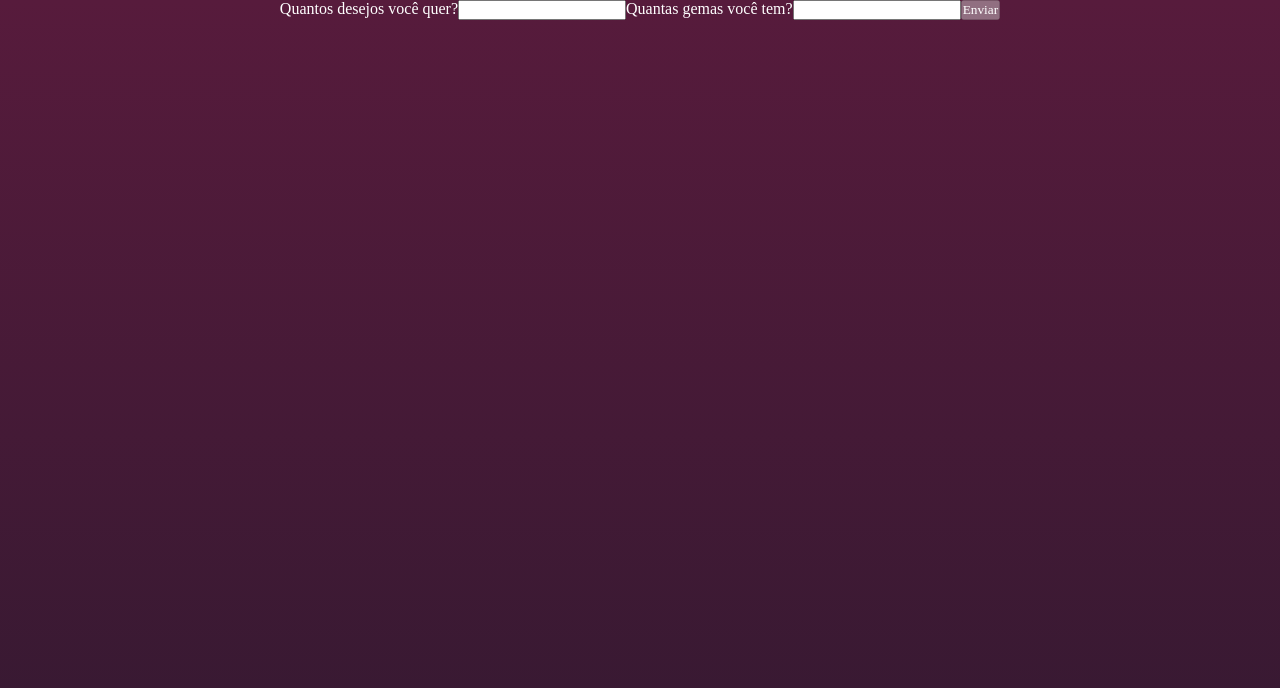
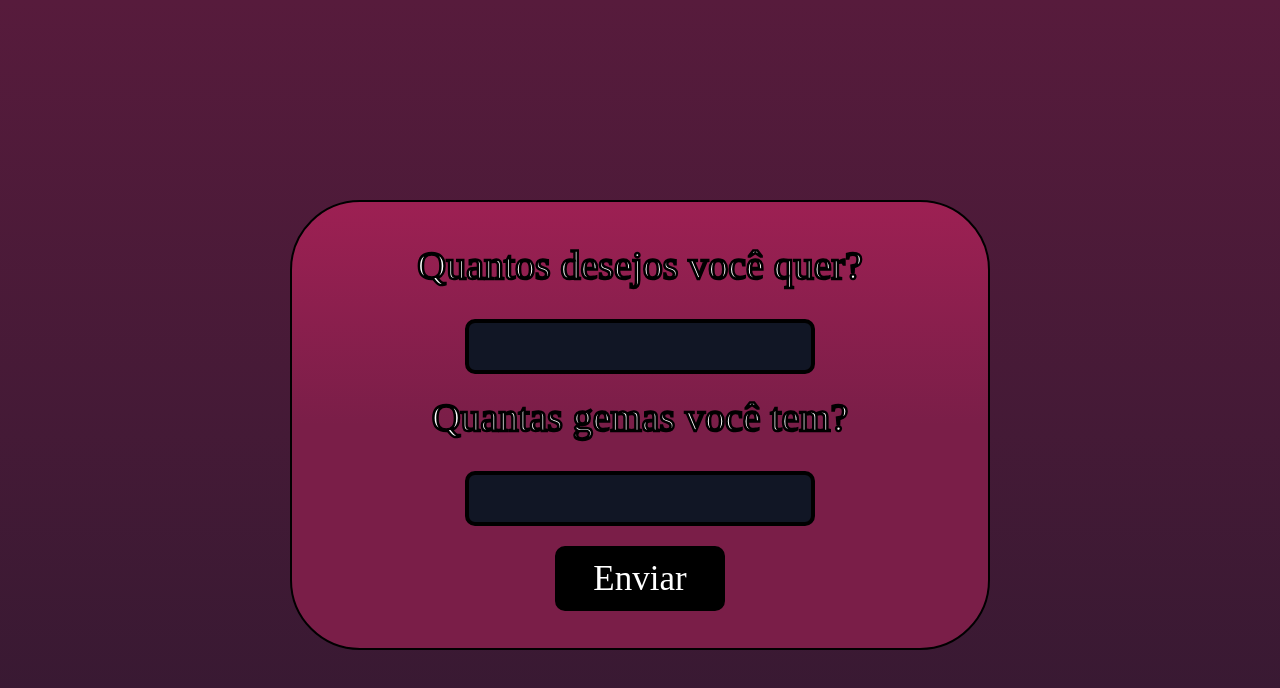
Before and after one commit to EsdrasThiago/genshin-project, a React (Create React App) app in the folder my-app/: page /calculador in a window 1280 px wide. Shown: the top 688 px of the page. Built offline with nearby package versions, Linux system fonts and the light colour scheme; sample sign-in values are in the browser's storage; a web font is replaced by a local one.

Commit message:
Site stylezado

```diff
--- a/my-app/src/App.css
+++ b/my-app/src/App.css
@@ -51,9 +51,42 @@ body {
     margin-bottom: 5px;
 }
 
+.calculator__form {
+    display: flex;
+    flex-direction: column;
+    align-items: center;
+    margin-top: 5vh;
+    gap: 20px;
+}
+
+.calculator__form p {
+    -webkit-text-stroke: 2.5px black;
+    font-size: 40px;
+    font-style: normal;
+    margin-bottom: 10px;
+}
+
+.calculator__form input {
+    background-color: #111625;
+    text-align: center;
+    font-size: 30px;
+    box-shadow: 0 0 0 0;
+    outline: 0;
+    border: 4px solid black;
+    width: 350px;
+    height: 55px;
+    border-radius: 10px;
+}
+
+#loading {
+    -webkit-text-stroke: 3px black;
+    font-size: 50px;
+    font-style: normal;
+    margin-top: 300px;
+}
+
 .login__form input {
     background-color: #111625;
-    /* border: 0 none; */
     text-align: center;
     font-size: 30px;
     box-shadow: 0 0 0 0;
@@ -65,7 +98,9 @@ body {
     margin-bottom: 20px;
 }
 
-.login__form button {
+
+.button {
+    transition: 700ms;
     background-color: #111625;
     font-size: 35px;
     width: 170px;
@@ -74,7 +109,37 @@ body {
     border-radius: 10px;
 }
 
-.login__form button:hover {
+.button:hover {
     transition: 700ms;
     background-color: #111630;
 }
+
+.invalid__button {
+    background-color: black;
+    font-size: 35px;
+    width: 170px;
+    height: 65px;
+    border: 4px solid black;
+    border-radius: 10px;
+}
+
+.results {
+    display: flex;
+    flex-direction: column;
+    align-items: center;
+    margin-top: 13vh;
+}
+
+.results h1 {
+    -webkit-text-stroke: 2.5px black;
+    font-size: 30px;
+    font-style: normal;
+    margin-bottom: 200px;
+}
+
+/* .results button{
+    display: flex;
+    flex-direction: column-reverse;
+    align-items: center;
+    margin-top: 150px;
+} */
--- a/my-app/src/components/Absence.jsx
+++ b/my-app/src/components/Absence.jsx
@@ -8,9 +8,9 @@ class Absence extends Component {
   render () {
     const { value, user } = this.props;
     return (
-        <section>
+        <section className="results">
             <h1>{`Faltam ${value} gemas ${user}!`}</h1>
-            <button type="button" onClick={ this.buttonClick }>Voltar</button>
+            <button type="button" onClick={ this.buttonClick } className="button">Voltar</button>
         </section>
     );
   }
--- a/my-app/src/components/Loading.jsx
+++ b/my-app/src/components/Loading.jsx
@@ -4,7 +4,7 @@ class Loading extends Component {
   render () {
     return (
         <section>
-            <h1>Carregando...</h1>
+            <h1 id="loading">Carregando...</h1>
         </section>
     );
   }
--- a/my-app/src/components/Over.jsx
+++ b/my-app/src/components/Over.jsx
@@ -8,9 +8,9 @@ class Over extends Component {
   render () {
       const { value, user } = this.props;
     return (
-        <section>
+        <section className="results">
             <h1>{`Sobram ${value} gemas ${user}!`}</h1>
-            <button type="button" onClick={ this.buttonClick }>Voltar</button>
+            <button type="button" onClick={ this.buttonClick } className="button">Voltar</button>
         </section>
     );
   }
--- a/my-app/src/components/Perfect.jsx
+++ b/my-app/src/components/Perfect.jsx
@@ -8,9 +8,9 @@ class Perfect extends Component {
   render () {
     const { user } = this.props;
     return (
-        <section>
+        <section className="results">
             <h1>{`NÃO SOBRA NEM FALTA NADA ${user.toUpperCase()}!`}</h1>
-            <button type="button" onClick={ this.buttonClick }>Voltar</button>
+            <button type="button" onClick={ this.buttonClick } className="button">Voltar</button>
         </section>
     );
   }
--- a/my-app/src/pages/Calculator.jsx
+++ b/my-app/src/pages/Calculator.jsx
@@ -57,7 +57,7 @@ class Calculator extends Component {
     const { absence, over, perfect, value, user, loading } = this.state;
     const { history } = this.props;
     return (
-        <section>
+        <section className="box">
             {loading && <Loading />}
             {absence && <Absence value={ value } user={ user } history={ history }/>}
             {over && <Over value={ value } user={ user } history={ history }/>}
--- a/my-app/src/pages/Forms.jsx
+++ b/my-app/src/pages/Forms.jsx
@@ -28,7 +28,7 @@ class Forms extends Component {
 
     buttonValidation = () => {
         const { destiny } = this.state;
-        if ( destiny > 0) {
+        if ( destiny > 0 ) {
             this.setState({
                 isDisabled: false,
             })
@@ -50,6 +50,10 @@ class Forms extends Component {
         const { destiny, gems } = this.state;
         const { dispatch, history } = this.props;
         const destinyConvert = destiny * 160
+        if ( gems === '') {
+            const obj = {destinyConvert, gems: 0}
+            return obj;
+        }
         const obj = {destinyConvert, gems}
         dispatch(saveValues(obj))
         history.push('/resultado')
@@ -58,18 +62,18 @@ class Forms extends Component {
   render () {
       const { destiny, gems, isDisabled, loading } = this.state;
     return (
-        <section>
+        <section className="box">
             {loading
             ? <Loading />
-            : <section>
+            : ( <section className="calculator__form">
 
-            Quantos desejos você quer?
+            <p>Quantos desejos você quer?</p>
             <input
             type="number"
             name="destiny"
             value={ destiny }
             onChange={ this.onInputChange }/>
-            Quantas gemas você tem?
+            <p>Quantas gemas você tem?</p>
             <input
             type="number"
             name="gems"
@@ -77,13 +81,14 @@ class Forms extends Component {
             onChange={ this.onInputChange }/>
             <button
             type="button"
+            className={ isDisabled ? "invalid__button" : "button"}
             disabled={ isDisabled }
             onClick={ this.onClick }
             >
                 Enviar
             </button>
     </section>
-    }
+    )}
         </section>
         );
     }
--- a/my-app/src/pages/Login.jsx
+++ b/my-app/src/pages/Login.jsx
@@ -24,8 +24,9 @@ class Login extends Component {
 
     buttonValidation = () => {
         const { name } = this.state;
-        const maxLength = 3
-        if ( name.length > maxLength) {
+        const minLength = 3
+        const maxLength = 7
+        if ( name.length > minLength && name.length <= maxLength) {
             this.setState({
                 isDisabled: false,
             })
@@ -60,6 +61,7 @@ class Login extends Component {
             onChange={ this.onInputChange }
             />
             <button
+            className={ isDisabled ? "invalid__button" : "button"}
             type="button"
             onClick={ this.onClick }
             disabled={ isDisabled }
--- a/my-app/src/pages/NotFound.jsx
+++ b/my-app/src/pages/NotFound.jsx
@@ -7,10 +7,12 @@ class NotFound extends Component {
     }
   render () {
     return (
-        <section>
+      <div className="box">
+        <section className="results">
             <h1>Página não encontrada...</h1>
-            <button type="button" onClick={ this.buttonClick }>Voltar</button>
+            <button type="button" onClick={ this.buttonClick } className="button">Voltar</button>
         </section>
+      </div>
     );
   }
 }
--- a/my-app/src/pages/NotLogged.jsx
+++ b/my-app/src/pages/NotLogged.jsx
@@ -7,10 +7,12 @@ class NotLogged extends Component {
     }
   render () {
     return (
-        <section>
-            <h1>Faça o login para prosseguir</h1>
-            <button type="button" onClick={ this.buttonClick }>Logar</button>
+      <div className="box">
+        <section className="results">
+            <h1 >Faça o login para prosseguir</h1>
+            <button type="button" onClick={ this.buttonClick } className="button">Logar</button>
         </section>
+      </div>
     );
   }
 }
```
Also changed, not shown: 1 other file (tests, documents, lock files or other folders).
